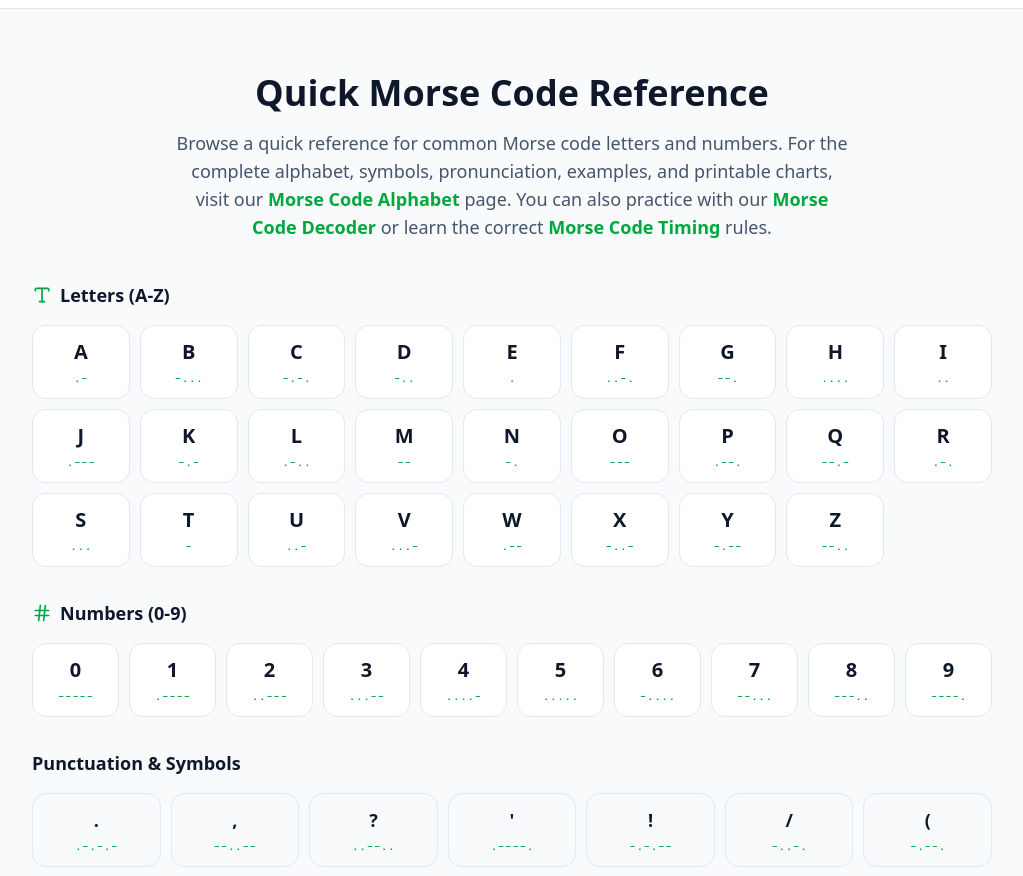
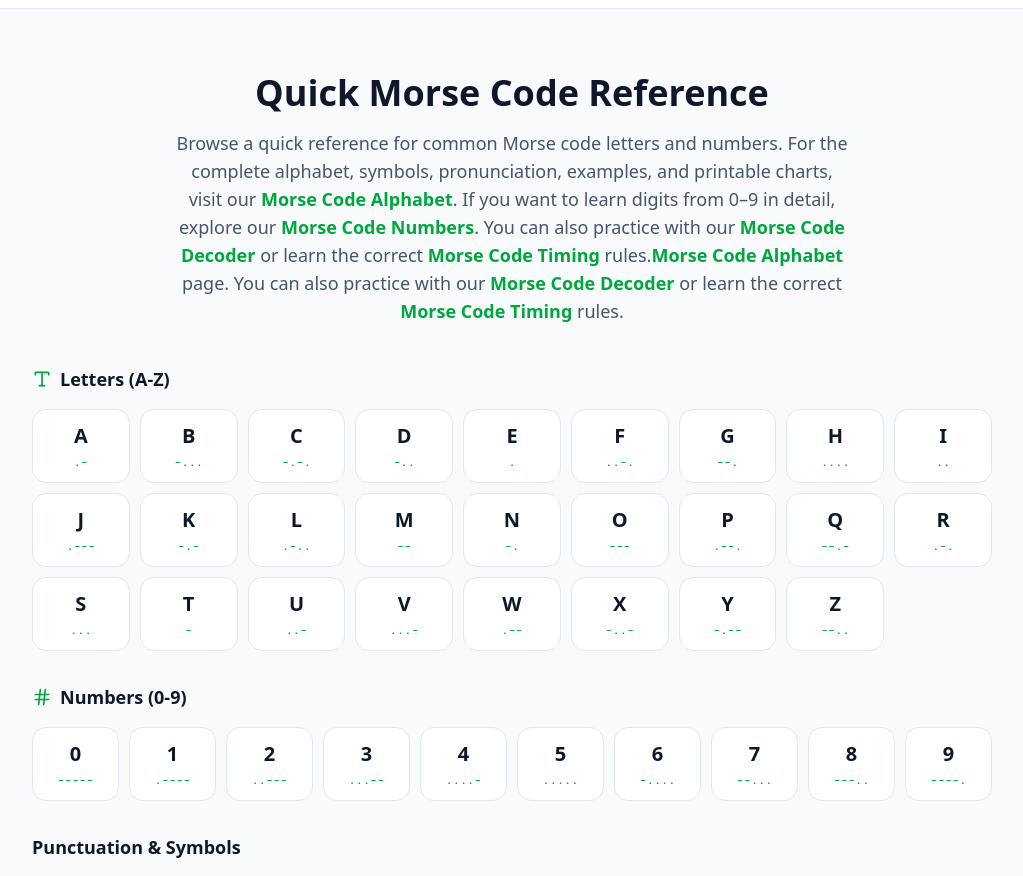
Before and after one commit to muzamil4382-hue/Morse-code-0.2, a Next.js app: page / in a window 1280 px wide. Shown: the part 2960-3836 px from the top of the page, without its empty margins (128-1151 px from the left). Built offline with nearby package versions, Linux system fonts and the light colour scheme.

Commit message:
home page link

```diff
--- a/src/app/home.client.tsx
+++ b/src/app/home.client.tsx
@@ -363,7 +363,36 @@ for faster learning.
         <div className="text-center mb-10">
           <h2 className="text-3xl sm:text-4xl font-bold text-slate-900 dark:text-white mb-4">Quick Morse Code Reference</h2>
             <p className="text-lg text-slate-600 dark:text-slate-400 max-w-2xl mx-auto">
-Browse a quick reference for common Morse code letters and numbers. For the complete alphabet, symbols, pronunciation, examples, and printable charts, visit our{" "}
+Browse a quick reference for common Morse code letters and numbers.
+For the complete alphabet, symbols, pronunciation, examples, and printable charts, visit our{" "}
+<Link
+  href="/morse-code-alphabet"
+  className="text-green-600 hover:underline font-semibold"
+>
+  Morse Code Alphabet
+</Link>.
+If you want to learn digits from 0–9 in detail, explore our{" "}
+<Link
+  href="/morse-code-numbers"
+  className="text-green-600 hover:underline font-semibold"
+>
+  Morse Code Numbers
+</Link>.
+You can also practice with our{" "}
+<Link
+  href="/morse-code-decoder"
+  className="text-green-600 hover:underline font-semibold"
+>
+  Morse Code Decoder
+</Link>{" "}
+or learn the correct{" "}
+<Link
+  href="/morse-code-timing"
+  className="text-green-600 hover:underline font-semibold"
+>
+  Morse Code Timing
+</Link>{" "}
+rules.
 <Link
   href="/morse-code-alphabet"
   className="text-green-600 hover:underline font-semibold"
```
